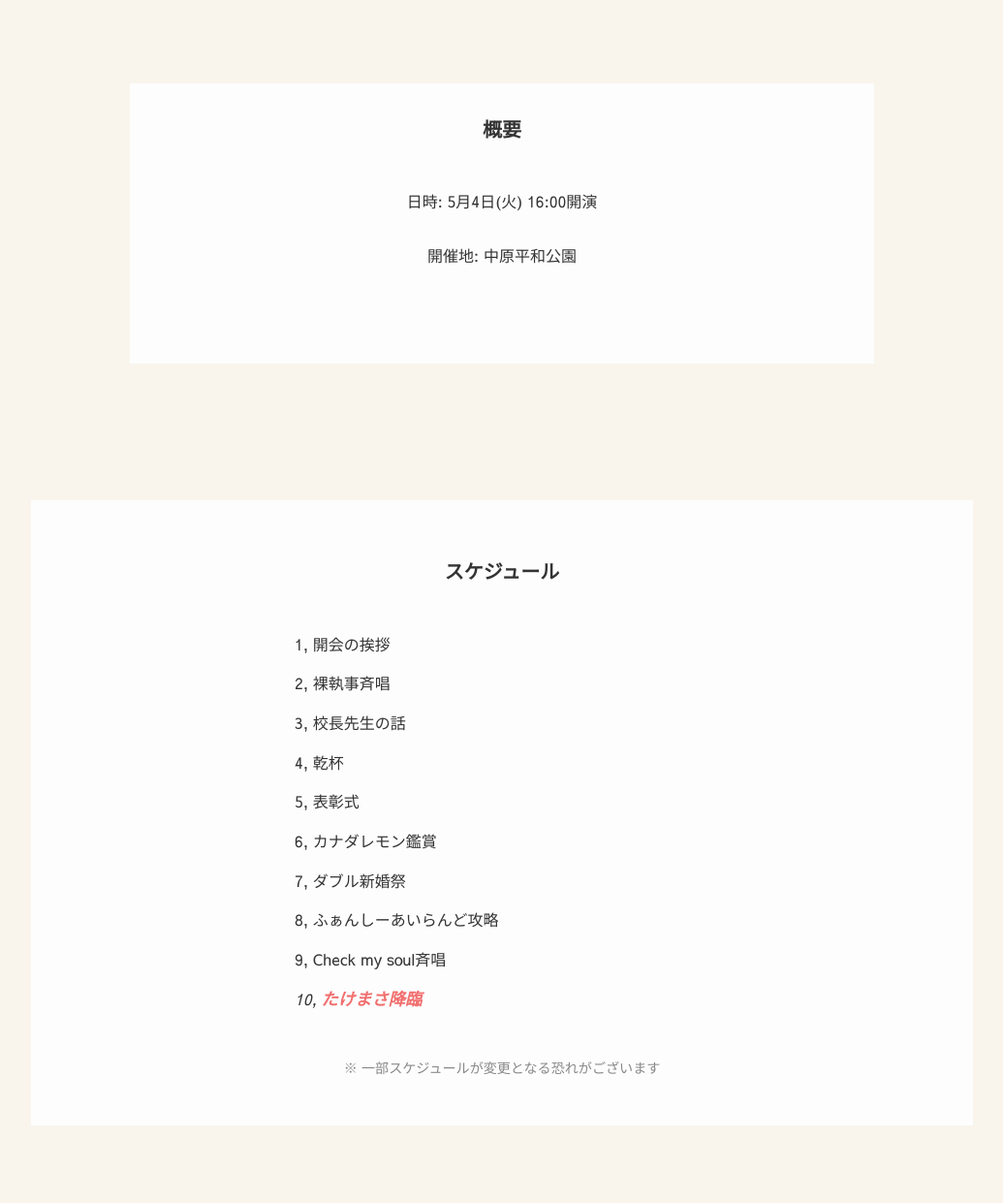
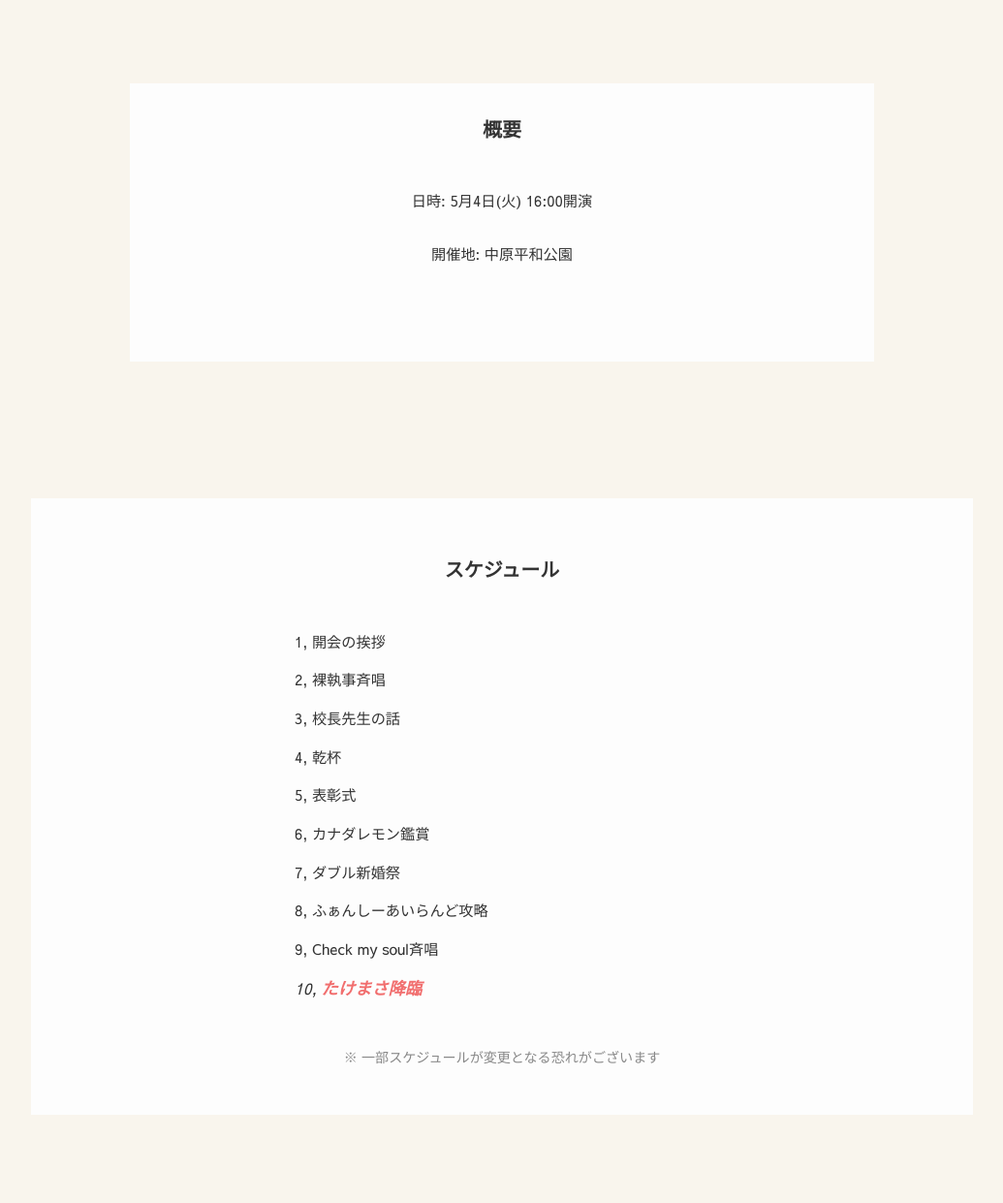
Before and after one commit to kazuya002ex/amoku_fes_2021, a PHP site: page / in a window 1280 px wide. Shown: the part 454-1695 px from the top of the page at 97% size, without its empty margins (122-1157 px from the left). Run offline with PHP 8.4, Linux system fonts and the light colour scheme; some web fonts are replaced.

Commit message:
fix: 文字の大きさ

```diff
--- a/style.css
+++ b/style.css
@@ -166,6 +166,7 @@ header h1 {
 
 .overview-contents p {
   margin-top: 6%;
+  font-size: 0.95rem;
 }
 
 .schedule {
@@ -188,6 +189,7 @@ header h1 {
 
 .schedule-contents p {
   margin-top: 3%;
+  font-size: 0.95rem;
 }
 
 .schedule-contents p:nth-last-child(0) {
```
